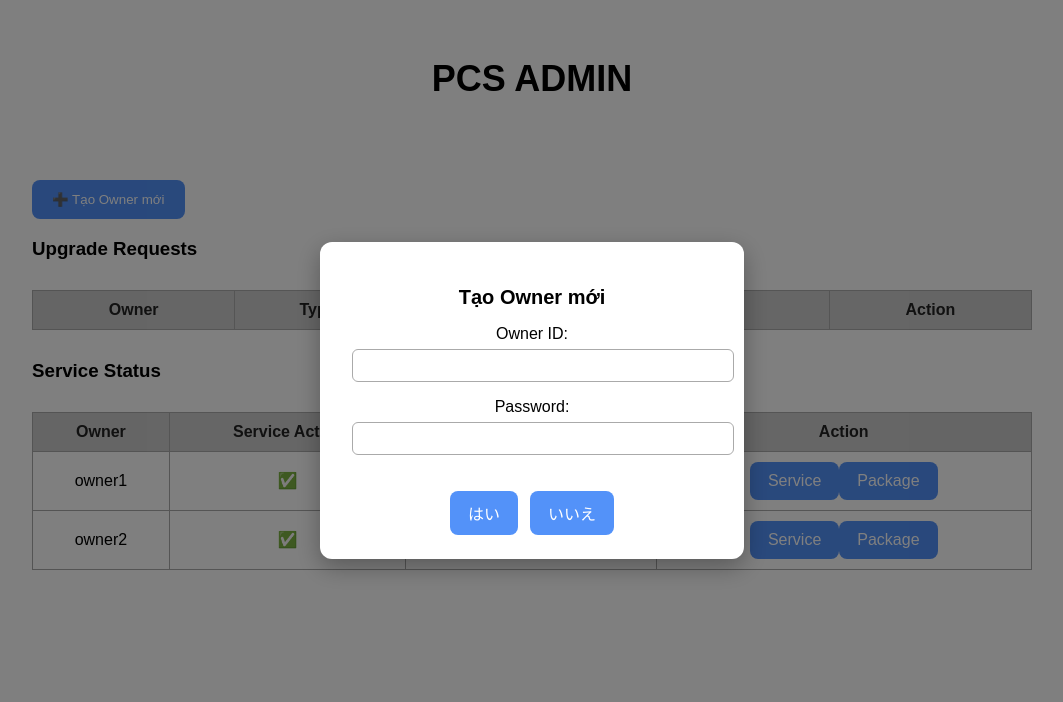
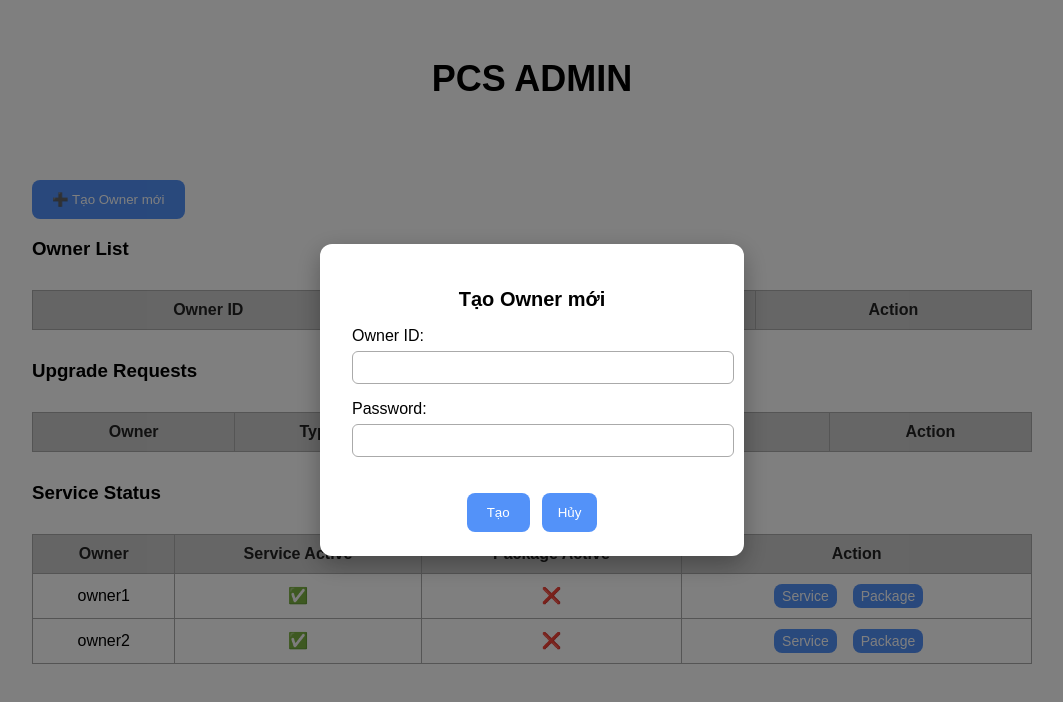
Before and after one commit to vurossie297/feedback-pcs-frontend, a React (Vite) app: page /dashboard-admin in a window 1280 px wide. Both pictures are taken after a click on the button "➕ Tạo Owner mới". Shown: the top 702 px of the page, without its empty margins (108-1171 px from the left). Built offline with nearby package versions, Linux system fonts and the light colour scheme.

Commit message:
Update DashboardAdmin

```diff
--- a/src/DashboardAdmin.jsx
+++ b/src/DashboardAdmin.jsx
@@ -20,9 +20,11 @@ export default function DashboardAdmin() {
   const [ownerToReject, setOwnerToReject] = useState(null);
   const [rejectReason, setRejectReason] = useState("");
 
+  // Modal tạo Owner
   const [showCreateModal, setShowCreateModal] = useState(false);
   const [newOwnerId, setNewOwnerId] = useState("");
   const [newOwnerPass, setNewOwnerPass] = useState("");
+
 
   useEffect(() => {
     setOwnerList(loadOwners());
@@ -60,6 +62,7 @@ export default function DashboardAdmin() {
     setStatusList(updatedStatus);
     saveStatus(updatedStatus);
 
+    // Thay alert trong handleCreateOwnerFromModal
     showSuccess(`✅ Tạo Owner thành công: ${newOwnerId}`);
     setShowCreateModal(false);
   };
@@ -75,13 +78,13 @@ export default function DashboardAdmin() {
       saveStatus(updated);
       return updated;
     });
+    // Hiển thị modal success
     setRequestSuccessMessage(`✅ Đã duyệt dịch vụ cho ${req.ownerId}`);
     setShowRequestSuccessModal(true);
   };
-
   const openRejectModal = (ownerId) => {
     setOwnerToReject(ownerId);
-    setRejectReason("");
+    setRejectReason(""); // reset
     setShowRejectModal(true);
   };
 
@@ -96,12 +99,14 @@ export default function DashboardAdmin() {
       return updated;
     });
 
-    showSuccess(`❌ Đã từ chối ${ownerToReject}`);
-    setShowRejectModal(false);
+    setSuccessMessage(`❌ Đã từ chối ${ownerToReject}`);
+    setShowSuccessModal(true);
+
+    // Reset modal
     setOwnerToReject(null);
     setRejectReason("");
+    setShowRejectModal(false);
   };
-
   const toggleService = (ownerId) => {
     setStatusList(prev => {
       const updated = prev.map(s => s.ownerId === ownerId ? { ...s, serviceActive: !s.serviceActive } : s);
@@ -127,19 +132,29 @@ export default function DashboardAdmin() {
   };
 
   const openDeleteModal = (ownerId) => {
-    setOwnerToDelete(ownerId);
-    setShowDeleteModal(true);
-  };
+  setOwnerToDelete(ownerId);
+  setShowDeleteModal(true);
+};
 
   const handleConfirmDelete = () => {
     if (!ownerToDelete) return;
+
+    // Xoá owner khỏi ownerList
     const updatedOwners = ownerList.filter(o => o.id !== ownerToDelete);
     setOwnerList(updatedOwners);
     saveOwners(updatedOwners);
+
+    // Xoá trạng thái của owner đó
     const updatedStatus = statusList.filter(s => s.ownerId !== ownerToDelete);
     setStatusList(updatedStatus);
     saveStatus(updatedStatus);
+
+    // Hiển thị modal thông báo thành công
+    // Thêm showSuccess sau khi xoá
     showSuccess(`✅ Đã xoá Owner: ${ownerToDelete}`);
+    setShowSuccessModal(true);
+
+    // Đóng modal xác nhận xoá
     setShowDeleteModal(false);
     setOwnerToDelete(null);
   };
@@ -170,6 +185,7 @@ export default function DashboardAdmin() {
       const finalStatusList = statusList.map(s => s.ownerId === editingOwnerId ? serviceEditing : s);
       setStatusList(finalStatusList);
       saveStatus(finalStatusList);
+      // Thay alert cuối finalizeSave
       showSuccess(`✅ Lưu ${editingOwnerId} thành công!`);
       setEditingOwnerId(null);
       setServiceEditing(null);
@@ -178,78 +194,95 @@ export default function DashboardAdmin() {
     };
     saveFiles();
   };
-
   const showSuccess = (message) => {
     setSuccessMessage(message);
     setShowSuccessModal(true);
   };
 
-  // Style nút kiểu Agoda
-  const agodaBtnStyle = { fontSize: "16px", fontWeight: 500, padding: "10px 18px" };
-
   return (
     <div className="dashboard-container">
       <h2 className="dashboard-title">PCS ADMIN</h2>
+
+      {/* Nút mở modal */}
       <button className="create-owner-btn" onClick={openCreateModal}>➕ Tạo Owner mới</button>
 
-      {/* Modal Tạo Owner */}
+      {/* Modal tạo Owner */}
       {showCreateModal && (
         <div className="modal-overlay">
           <div className="modal">
             <h3>Tạo Owner mới</h3>
-            <label>Owner ID:</label>
+            <label className="label-owner-id">Owner ID:</label>
             <input type="text" value={newOwnerId} onChange={e => setNewOwnerId(e.target.value)} />
-            <label>Password:</label>
+            <label className="label-owner-pass">Password:</label>
             <input type="password" value={newOwnerPass} onChange={e => setNewOwnerPass(e.target.value)} />
             <div className="modal-actions">
-              <button className="primary-btn" style={agodaBtnStyle} onClick={handleCreateOwnerFromModal}>はい</button>
-              <button className="secondary-btn" style={agodaBtnStyle} onClick={() => setShowCreateModal(false)}>いいえ</button>
+              <button className="primary-btn" onClick={handleCreateOwnerFromModal}>Tạo</button>
+              <button className="secondary-btn" onClick={() => setShowCreateModal(false)}>Hủy</button>
             </div>
           </div>
         </div>
       )}
 
-      {/* Modal Xác nhận Xoá */}
+      {/* Owner List */}
+      <h3>Owner List</h3>
+      <table className="table-hover">
+        <thead>
+          <tr>
+            <th>Owner ID</th>
+            <th>Password</th>
+            <th>Action</th>
+          </tr>
+        </thead>
+        <tbody>
+          {ownerList.map((o, idx) => (
+            <tr key={idx}>
+              <td>{o.id}</td>
+              <td>{o.password}</td>
+              <td>
+                <button className="secondary-btn action-btn" onClick={() => handleEditOwner(o.id)}>Chỉnh sửa</button>
+                <button className="delete-btn action-btn" onClick={() => openDeleteModal(o.id)}>Xoá</button>
+              </td>
+            </tr>
+          ))}
+        </tbody>
+      </table>
+
+      {/* Modal Xác nhận Xoá Owner */}
       {showDeleteModal && (
         <div className="modal-overlay">
           <div className="modal">
             <h3>Xác nhận xoá Owner</h3>
             <p>Bạn có chắc muốn xoá: <b>{ownerToDelete}</b> không?</p>
-            <div className="modal-actions">
-              <button className="primary-btn" style={agodaBtnStyle} onClick={handleConfirmDelete}>はい</button>
-              <button className="secondary-btn" style={agodaBtnStyle} onClick={() => setShowDeleteModal(false)}>いいえ</button>
+            <div className="modal-actions .confirm-modal button">
+              <button className="primary-btn" onClick={handleConfirmDelete}>Xác nhận</button>
+              <button className="secondary-btn" onClick={() => setShowDeleteModal(false)}>Hủy</button>
             </div>
           </div>
         </div>
       )}
 
-      {/* Modal Success */}
       {showSuccessModal && (
         <div className="modal-overlay">
           <div className="modal">
             <p>{successMessage}</p>
             <div className="modal-actions">
-              <button className="primary-btn" style={agodaBtnStyle} onClick={() => setShowSuccessModal(false)}>はい</button>
-              <button className="secondary-btn" style={agodaBtnStyle} onClick={() => setShowSuccessModal(false)}>いいえ</button>
+              <button className="primary-btn" onClick={() => setShowSuccessModal(false)}>OK</button>
+            </div>
+          </div>
+        </div>
+      )}
+      {showRequestSuccessModal && (
+        <div className="modal-overlay">
+          <div className="modal">
+            <p>{requestSuccessMessage}</p>
+            <div className="modal-actions">
+              <button className="primary-btn" onClick={() => setShowRequestSuccessModal(false)}>OK</button>
             </div>
           </div>
         </div>
       )}
 
-      {/* Modal Request Success */}
-      {showRequestSuccessModal && (
-        <div className="modal-overlay">
-          <div className="modal">
-            <p>{requestSuccessMessage}</p>
-            <div className="modal-actions">
-              <button className="primary-btn" style={agodaBtnStyle} onClick={() => setShowRequestSuccessModal(false)}>はい</button>
-              <button className="secondary-btn" style={agodaBtnStyle} onClick={() => setShowRequestSuccessModal(false)}>いいえ</button>
-            </div>
-          </div>
-        </div>
-      )}
-
-      {/* Modal Từ chối */}
+      {/* Model từ chối service */}
       {showRejectModal && (
         <div className="modal-overlay">
           <div className="modal">
@@ -261,32 +294,35 @@ export default function DashboardAdmin() {
               rows={4}
               style={{ width: "100%", padding: "8px", marginBottom: "16px", borderRadius: "6px", border: "1px solid #aaa" }}
             />
-            <div className="modal-actions">
-              <button className="primary-btn" style={agodaBtnStyle} onClick={handleConfirmReject}>はい</button>
-              <button className="secondary-btn" style={agodaBtnStyle} onClick={() => setShowRejectModal(false)}>いいえ</button>
+            <div className="modal-actions confirm-modal">
+              <button className="primary-btn" onClick={handleConfirmReject}>Xác nhận</button>
+              <button className="secondary-btn" onClick={() => setShowRejectModal(false)}>Hủy</button>
             </div>
           </div>
         </div>
       )}
-
       {/* Chỉnh sửa Owner */}
       {editingOwnerId && serviceEditing && (
         <div className="edit-owner-form">
           <h3>Chỉnh sửa Owner: {editingOwnerId}</h3>
           <label>Tên khách sạn / nhà hàng</label>
           <input type="text" value={serviceEditing.name || ""} onChange={e => setServiceEditing(prev => ({ ...prev, name: e.target.value }))} />
+
           <label>Logo tròn</label>
           <input type="file" accept="image/*" onChange={e => setLogoFile(e.target.files[0])} />
           {serviceEditing.logo && <img src={serviceEditing.logo} alt="logo" className="preview-img" />}
+
           <label>Ảnh nền card</label>
           <input type="file" accept="image/*" onChange={e => setBgFile(e.target.files[0])} />
           {serviceEditing.bgImg && <img src={serviceEditing.bgImg} alt="background" className="preview-img bg-img" />}
+
           <label>Text tiêu đề feedback</label>
           <input type="text" value={serviceEditing.feedbackTitle || ""} onChange={e => setServiceEditing(prev => ({ ...prev, feedbackTitle: e.target.value }))} />
+
           <label>Text câu hỏi feedback</label>
           <input type="text" value={serviceEditing.feedbackSubtitle || ""} onChange={e => setServiceEditing(prev => ({ ...prev, feedbackSubtitle: e.target.value }))} />
-          <button className="primary-btn" style={agodaBtnStyle} onClick={handleSaveEditing}>はい</button>
-          <button className="secondary-btn" style={agodaBtnStyle} onClick={() => setEditingOwnerId(null)}>いいえ</button>
+
+          <button className="primary-btn" onClick={handleSaveEditing}>Lưu thay đổi</button>
         </div>
       )}
 
@@ -312,8 +348,8 @@ export default function DashboardAdmin() {
               <td>
                 {req.status === "pending" ? (
                   <>
-                    <button className="secondary-btn small-btn" style={agodaBtnStyle} onClick={() => handleApprove(req)}>はい</button>
-                    <button className="secondary-btn small-btn" style={agodaBtnStyle} onClick={() => openRejectModal(req.ownerId)}>いいえ</button>
+                    <button className="secondary-btn small-btn action-btn " onClick={() => handleApprove(req)}>Approve</button>
+                    <button className="secondary-btn small-btn action-btn" onClick={() => openRejectModal(req.ownerId)}>Reject</button>
                   </>
                 ) : "—"}
               </td>
@@ -340,8 +376,8 @@ export default function DashboardAdmin() {
               <td>{s.serviceActive ? "✅" : "❌"}</td>
               <td>{s.packageActive ? "✅" : "❌"}</td>
               <td>
-                <button className="secondary-btn small-btn" style={agodaBtnStyle} onClick={() => toggleService(s.ownerId)}>Service</button>
-                <button className="secondary-btn small-btn" style={agodaBtnStyle} onClick={() => togglePackage(s.ownerId)}>Package</button>
+                <button className="secondary-btn small-btn action-btn" onClick={() => toggleService(s.ownerId)}>Service</button>
+                <button className="secondary-btn small-btn action-btn" onClick={() => togglePackage(s.ownerId)}>Package</button>
               </td>
             </tr>
           ))}
```
